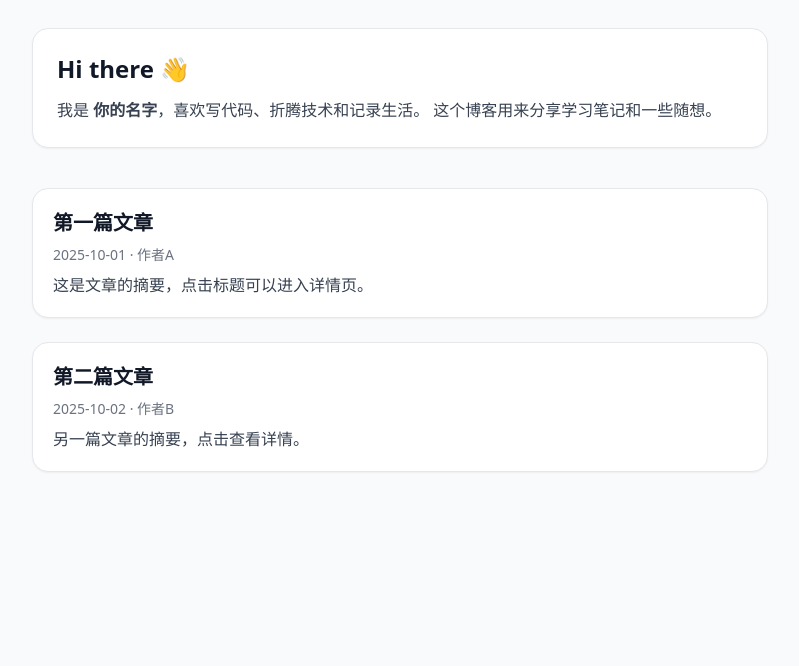
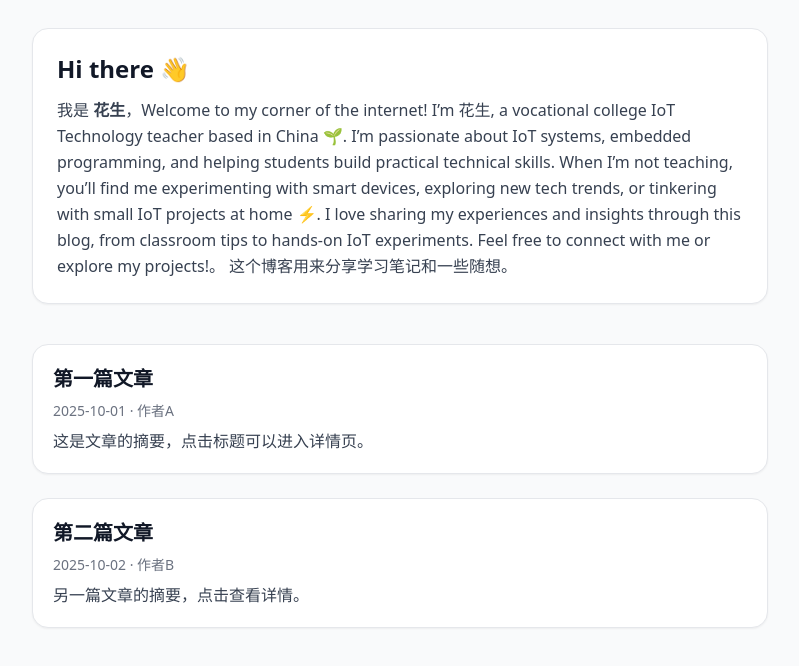
Before and after one commit to CherryPeanut/my-blog, a plain HTML site: page index.html in a window 1280 px wide. Shown: the part 80-746 px from the top of the page, without its empty margins (240-1039 px from the left). Drawn offline with nearby package versions, Linux system fonts and the light colour scheme.

Commit message:
Update index.html

```diff
--- a/index.html
+++ b/index.html
@@ -14,7 +14,7 @@
     <section class="mb-10 p-6 border rounded-2xl shadow-sm bg-white">
       <h2 class="text-2xl font-semibold mb-3">Hi there 👋</h2>
       <p class="text-gray-700 leading-relaxed">
-        我是 <strong>你的名字</strong>，喜欢写代码、折腾技术和记录生活。
+        我是 <strong>花生</strong>，Welcome to my corner of the internet! I’m 花生, a vocational college IoT Technology teacher based in China 🌱. I’m passionate about IoT systems, embedded programming, and helping students build practical technical skills. When I’m not teaching, you’ll find me experimenting with smart devices, exploring new tech trends, or tinkering with small IoT projects at home ⚡. I love sharing my experiences and insights through this blog, from classroom tips to hands-on IoT experiments. Feel free to connect with me or explore my projects!。
         这个博客用来分享学习笔记和一些随想。
       </p>
     </section>
```
